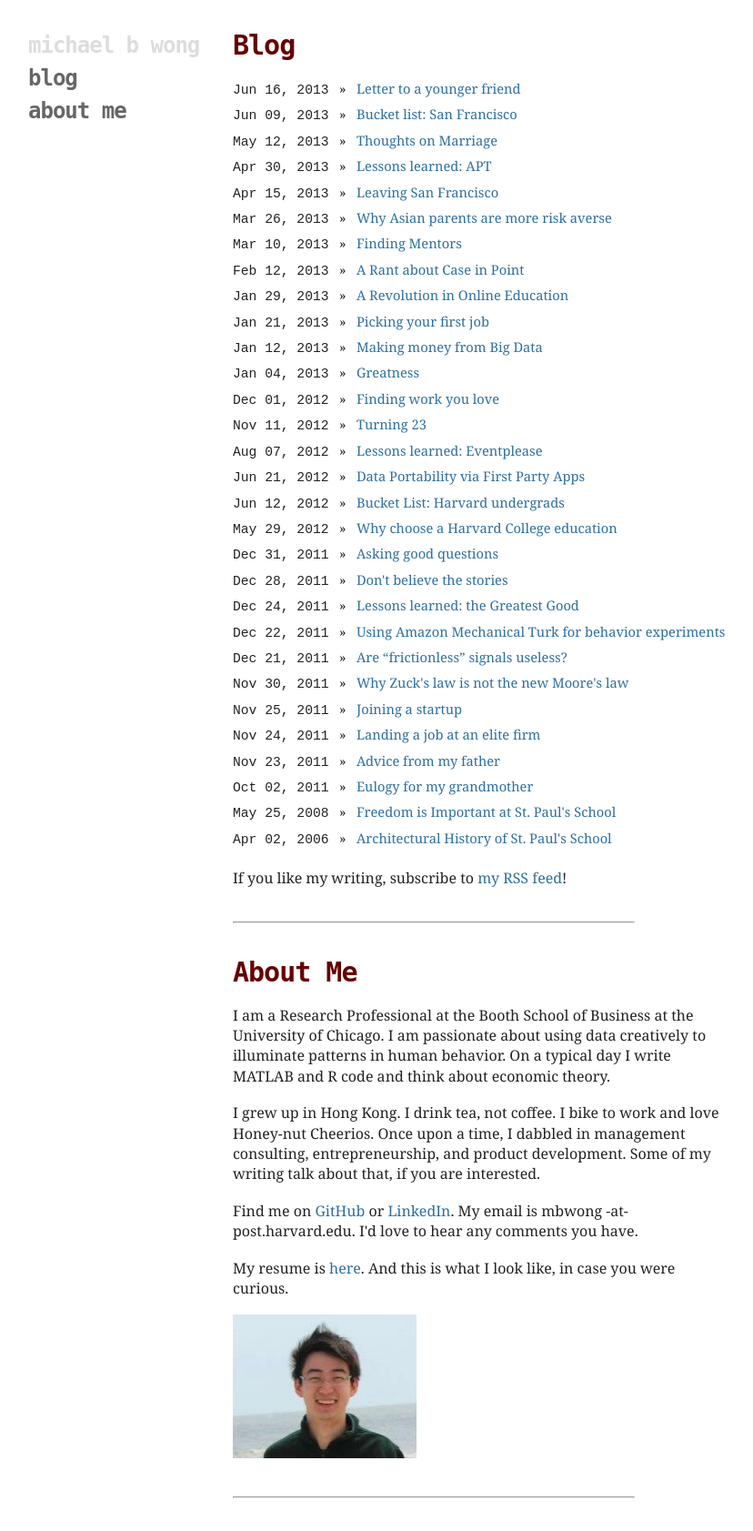
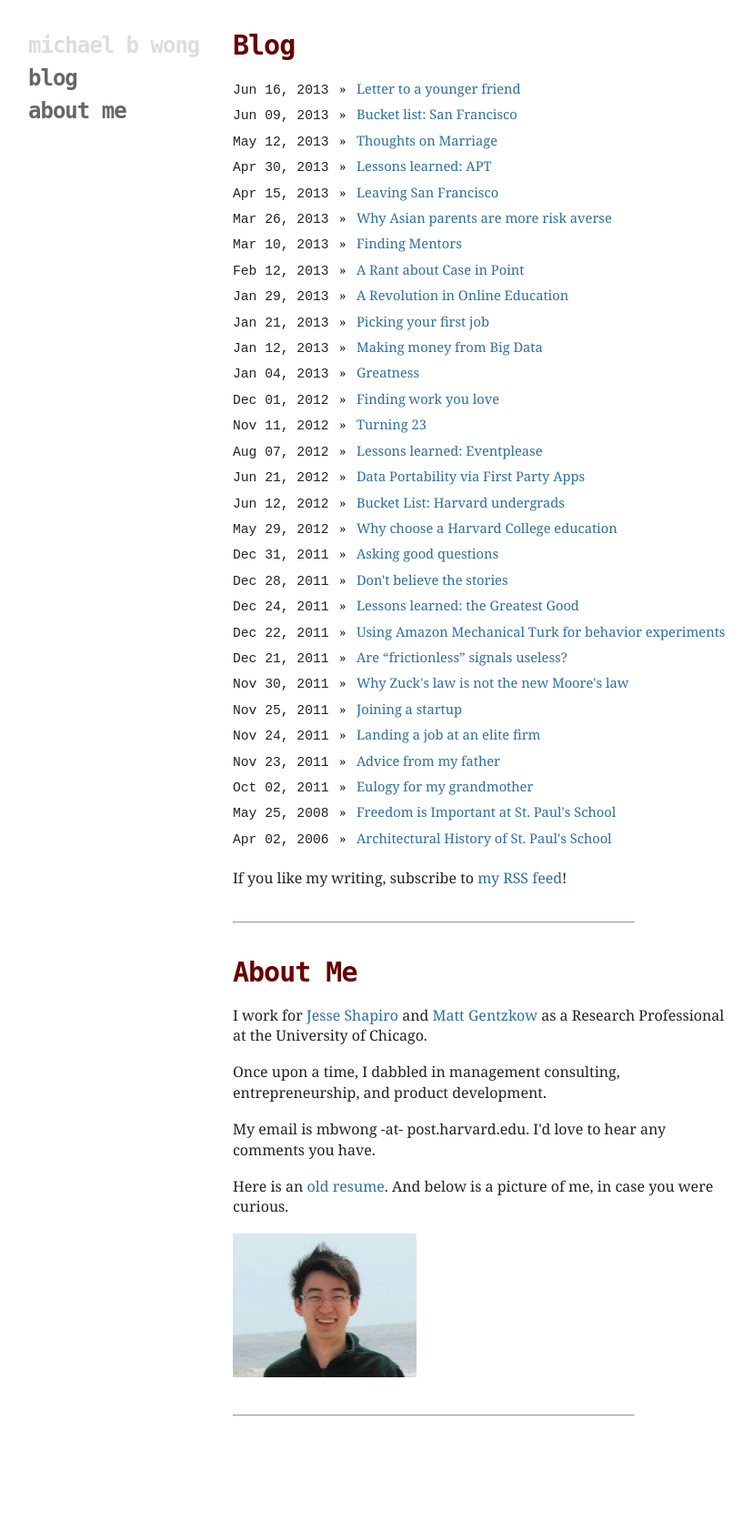
Before and after one commit to mbwong/mbwong.github.com, a Jekyll site: the page built from index.html, in a window 1280 px wide. Shown: the whole page at 91% size, without its empty margins (94-922 px from the left). Built offline with Jekyll 4.4.1, drawn with Linux system fonts in a browser that asks for light colours; after the commit the page ends 1593 px from its top, so only the background shows below that.

Commit message:
Update index.html

```diff
--- a/index.html
+++ b/index.html
@@ -22,13 +22,13 @@
 
 <h1 id="about" style="color:#660000; font-family: 'DejaVu Sans Mono', 'Courier New', monospace;">About Me</h1>
 
-<p>I am a Research Professional at the Booth School of Business at the University of Chicago. I am passionate about using data creatively to illuminate patterns in human behavior. On a typical day I write MATLAB and R code and think about economic theory.
+<p>I work for <a href="http://faculty.chicagobooth.edu/jesse.shapiro/">Jesse Shapiro</a> and <a href="http://faculty.chicagobooth.edu/matthew.gentzkow/">Matt Gentzkow</a> as a Research Professional at the University of Chicago.
 
-<p>I grew up in Hong Kong. I drink tea, not coffee. I bike to work and love Honey-nut Cheerios. Once upon a time, I dabbled in management consulting, entrepreneurship, and product development. Some of my writing talk about that, if you are interested.
+<p>Once upon a time, I dabbled in management consulting, entrepreneurship, and product development.
 
-<p>Find me on <a href="http://github.com/mbwong">GitHub</a> or <a href="http://www.linkedin.com/pub/michael-wong/25/547/850">LinkedIn</a>.  My email is mbwong -at- post.harvard.edu. I'd love to hear any comments you have.
+<p>My email is mbwong -at- post.harvard.edu. I'd love to hear any comments you have.
 
-<p>My resume is <a href="/resume.pdf">here</a>. And this is what I look like, in case you were curious.
+<p>Here is an <a href="/resume.pdf">old resume</a>. And below is a picture of me, in case you were curious.
 
 <p><img src="/mugshot.png"/></p>
 
```
